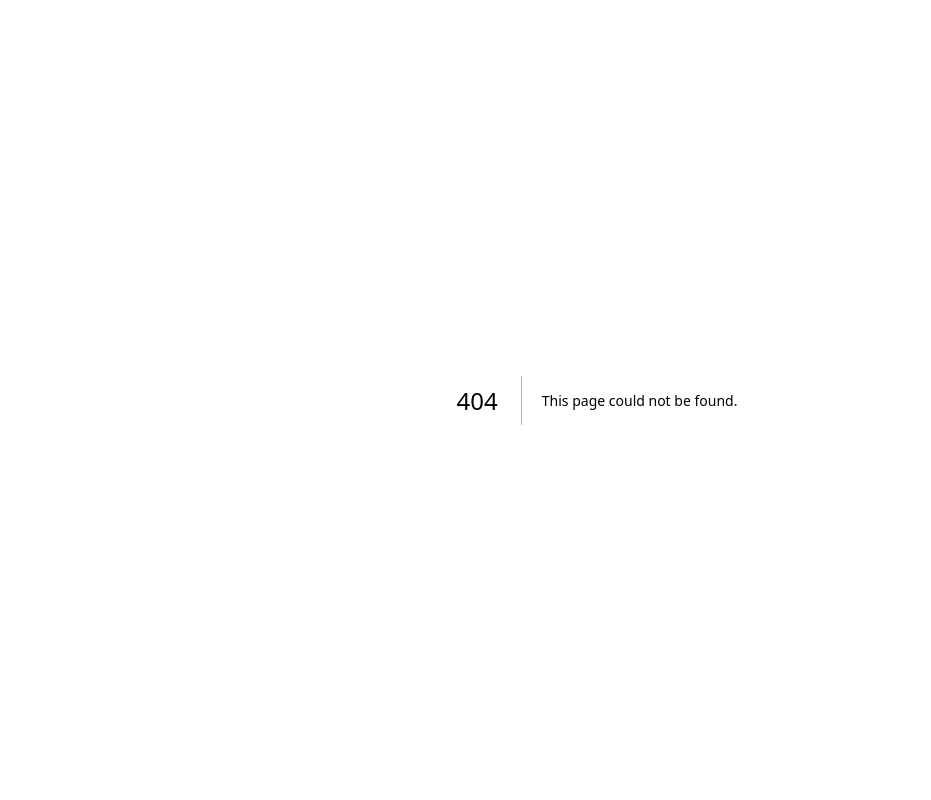
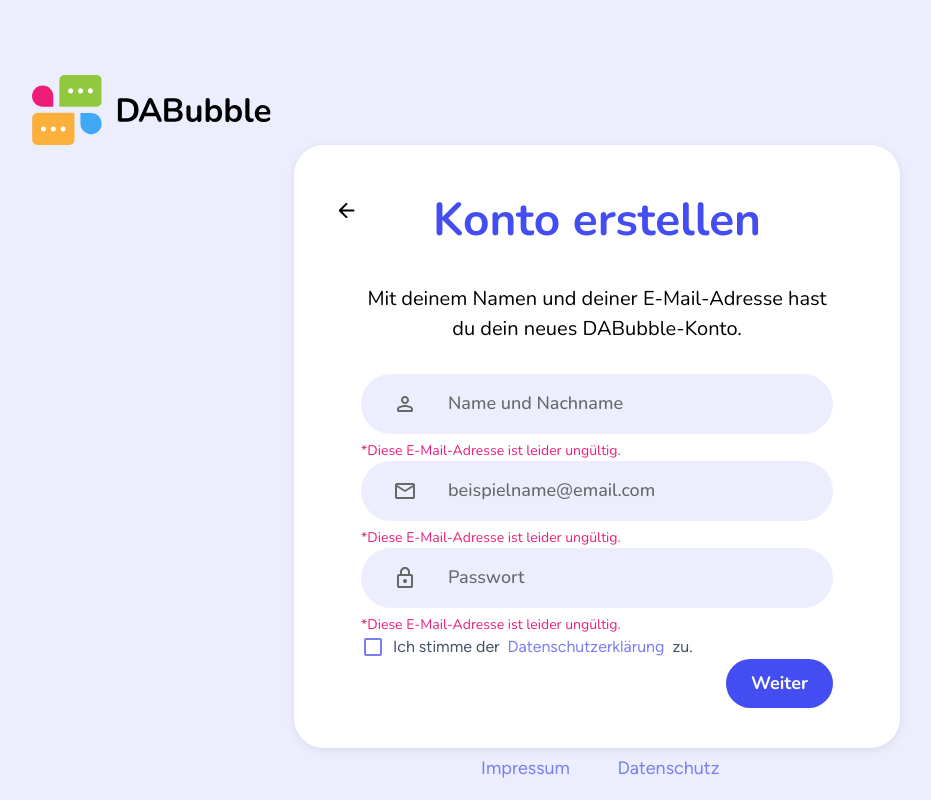
Before and after one commit to VitalijSch/dabubble-frontend, a Next.js app: page /sign-in in a window 1280 px wide. Before the commit this address had no page. Shown: the whole page, without its empty margins (43-974 px from the left). Built offline with nearby package versions, Linux system fonts and the light colour scheme.

Commit message:
Create SignIn component and add HTML and style for it

```diff
--- /dev/null
+++ b/src/app/(auth)/sign-in/page.tsx
@@ -0,0 +1,49 @@
+import SignInCheckbox from "@/components/auth/sign-in/SignInCheckbox";
+import EmailIcon from "@/components/icons/EmailIcon";
+import LockIcon from "@/components/icons/LookIcon";
+import PersonIcon from "@/components/icons/PersonIcon";
+import BackButton from "@/components/ui/BackButton";
+import BackgroundButton from "@/components/ui/BackgroundButton";
+import FormInput from "@/components/ui/FormInput";
+
+export default function SignInPage() {
+  return (
+    <div className="max-w-[606px] max-h-[669px] w-full h-full flex flex-col gap-[30px] items-center py-[40px] px-[67px] bg-[#FFFFFF] rounded-[30px] shadow-[0px_2px_10px_0px_#00000014] relative">
+      <BackButton className="absolute top-[45px] left-[32px]" />
+      <h1 className="text-[46px] text-[#444DF2] font-[700]">Konto erstellen</h1>
+      <p className="text-[20px] text-center">
+        Mit deinem Namen und deiner E-Mail-Adresse hast du dein neues
+        DABubble-Konto.
+      </p>
+      <form className="w-full h-full flex flex-col justify-between">
+        <FormInput
+          placeholder="Name und Nachname"
+          type="text"
+          name="name"
+          id="name"
+          Icon={PersonIcon}
+        />
+        <FormInput
+          placeholder="beispielname@email.com"
+          type="email"
+          name="email"
+          id="email"
+          Icon={EmailIcon}
+        />
+        <FormInput
+          placeholder="Passwort"
+          type="password"
+          name="password"
+          id="password"
+          Icon={LockIcon}
+        />
+        <div>
+          <SignInCheckbox />
+        </div>
+        <div className="self-end flex justify-center items-center gap-[30px]">
+          <BackgroundButton type="button" name="Weiter" />
+        </div>
+      </form>
+    </div>
+  );
+}
--- a/src/components/auth/AuthHeader.tsx
+++ b/src/components/auth/AuthHeader.tsx
@@ -1,7 +1,12 @@
+"use client";
+
 import Image from "next/image";
 import LinkButton from "../ui/LinkButton";
+import { usePathname } from "next/navigation";
 
 export default function AuthHeader() {
+  const pathname = usePathname();
+
   return (
     <div className="max-h-[70px] w-full h-full flex justify-between items-center">
       <Image
@@ -11,10 +16,12 @@ export default function AuthHeader() {
         width={242.11}
         height={70}
       />
-      <div className="flex flex-col justify-between items-end">
-        <span className="text-[18px] text-[#000000]">Neu bei DABubble?</span>
-        <LinkButton name="Konto erstellen" link="/sign-up" />
-      </div>
+      {pathname.includes("/login") && (
+        <div className="flex flex-col justify-between items-end">
+          <span className="text-[18px] text-[#000000]">Neu bei DABubble?</span>
+          <LinkButton name="Konto erstellen" link="/sign-in" />
+        </div>
+      )}
     </div>
   );
 }
--- /dev/null
+++ b/src/components/auth/sign-in/SignInCheckbox.tsx
@@ -0,0 +1,40 @@
+"use client";
+
+import CheckedIcon from "@/components/icons/CheckedIcon";
+import CheckIcon from "@/components/icons/CheckIcon";
+import Link from "next/link";
+import { useState } from "react";
+
+export default function SignInCheckbox() {
+  const [isChecked, setIsChecked] = useState<boolean>(false);
+
+  return (
+    <div className="flex items-center gap-[8px]">
+      {isChecked ? (
+        <div
+          onClick={() => setIsChecked(false)}
+          className="group w-fit rounded-full cursor-pointer hover:bg-[#ECEEFE] transition-colors duration-300 ease-in-out"
+        >
+          <CheckedIcon className="text-[#797EF3] group-hover:text-[#444DF2] transition-colors duration-300 ease-in-out" />
+        </div>
+      ) : (
+        <div
+          onClick={() => setIsChecked(true)}
+          className="group w-fit rounded-full cursor-pointer hover:bg-[#ECEEFE] transition-colors duration-300 ease-in-out"
+        >
+          <CheckIcon className="text-[#797EF3] group-hover:text-[#444DF2] transition-colors duration-300 ease-in-out" />
+        </div>
+      )}
+      <p className="text-[#42526E] figtree">
+        Ich stimme der{" "}
+        <Link
+          href="/privacy-policy"
+          className="py-[5px] px-[4px] text-[#797EF3] rounded-[30px] hover:text-[#444DF2] hover:bg-[#ECEEFE] transition-colors duration-300 ease-in-out"
+        >
+          Datenschutzerklärung
+        </Link>{" "}
+        zu.
+      </p>
+    </div>
+  );
+}
--- /dev/null
+++ b/src/components/icons/CheckIcon.tsx
@@ -0,0 +1,21 @@
+interface CheckIconProps {
+  className: string;
+}
+
+export default function CheckIcon({ className }: CheckIconProps) {
+  return (
+    <svg
+      className={className}
+      width="24"
+      height="24"
+      viewBox="0 0 24 24"
+      fill="none"
+      xmlns="http://www.w3.org/2000/svg"
+    >
+      <path
+        d="M5 21C4.45 21 3.97917 20.8042 3.5875 20.4125C3.19583 20.0208 3 19.55 3 19V5C3 4.45 3.19583 3.97917 3.5875 3.5875C3.97917 3.19583 4.45 3 5 3H19C19.55 3 20.0208 3.19583 20.4125 3.5875C20.8042 3.97917 21 4.45 21 5V19C21 19.55 20.8042 20.0208 20.4125 20.4125C20.0208 20.8042 19.55 21 19 21H5ZM5 19H19V5H5V19Z"
+        fill="currentColor"
+      />
+    </svg>
+  );
+}
--- /dev/null
+++ b/src/components/icons/CheckedIcon.tsx
@@ -0,0 +1,21 @@
+interface CheckedIconProps {
+  className: string;
+}
+
+export default function CheckedIcon({ className }: CheckedIconProps) {
+  return (
+    <svg
+      className={className}
+      width="24"
+      height="24"
+      viewBox="0 0 24 24"
+      fill="none"
+      xmlns="http://www.w3.org/2000/svg"
+    >
+      <path
+        d="M10.6 13.4L8.45 11.25C8.26667 11.0667 8.03333 10.975 7.75 10.975C7.46667 10.975 7.23333 11.0667 7.05 11.25C6.86667 11.4333 6.775 11.6667 6.775 11.95C6.775 12.2333 6.86667 12.4667 7.05 12.65L9.9 15.5C10.1 15.7 10.3333 15.8 10.6 15.8C10.8667 15.8 11.1 15.7 11.3 15.5L16.95 9.85C17.1333 9.66667 17.225 9.43333 17.225 9.15C17.225 8.86667 17.1333 8.63333 16.95 8.45C16.7667 8.26667 16.5333 8.175 16.25 8.175C15.9667 8.175 15.7333 8.26667 15.55 8.45L10.6 13.4ZM5 21C4.45 21 3.97917 20.8042 3.5875 20.4125C3.19583 20.0208 3 19.55 3 19V5C3 4.45 3.19583 3.97917 3.5875 3.5875C3.97917 3.19583 4.45 3 5 3H19C19.55 3 20.0208 3.19583 20.4125 3.5875C20.8042 3.97917 21 4.45 21 5V19C21 19.55 20.8042 20.0208 20.4125 20.4125C20.0208 20.8042 19.55 21 19 21H5ZM5 19H19V5H5V19Z"
+        fill="currentColor"
+      />
+    </svg>
+  );
+}
--- /dev/null
+++ b/src/components/icons/PersonIcon.tsx
@@ -0,0 +1,21 @@
+interface PersonIconProps {
+  className: string;
+}
+
+export default function PersonIcon({ className }: PersonIconProps) {
+  return (
+    <svg
+      className={className}
+      width="24"
+      height="24"
+      viewBox="0 0 24 24"
+      fill="none"
+      xmlns="http://www.w3.org/2000/svg"
+    >
+      <path
+        d="M12 12C10.9 12 9.95833 11.6083 9.175 10.825C8.39167 10.0417 8 9.1 8 8C8 6.9 8.39167 5.95833 9.175 5.175C9.95833 4.39167 10.9 4 12 4C13.1 4 14.0417 4.39167 14.825 5.175C15.6083 5.95833 16 6.9 16 8C16 9.1 15.6083 10.0417 14.825 10.825C14.0417 11.6083 13.1 12 12 12ZM18 20H6C5.45 20 4.97933 19.8043 4.588 19.413C4.196 19.021 4 18.55 4 18V17.2C4 16.6333 4.146 16.1123 4.438 15.637C4.72933 15.1623 5.11667 14.8 5.6 14.55C6.63333 14.0333 7.68333 13.6457 8.75 13.387C9.81667 13.129 10.9 13 12 13C13.1 13 14.1833 13.129 15.25 13.387C16.3167 13.6457 17.3667 14.0333 18.4 14.55C18.8833 14.8 19.2707 15.1623 19.562 15.637C19.854 16.1123 20 16.6333 20 17.2V18C20 18.55 19.8043 19.021 19.413 19.413C19.021 19.8043 18.55 20 18 20ZM6 18H18V17.2C18 17.0167 17.9543 16.85 17.863 16.7C17.771 16.55 17.65 16.4333 17.5 16.35C16.6 15.9 15.6917 15.5623 14.775 15.337C13.8583 15.1123 12.9333 15 12 15C11.0667 15 10.1417 15.1123 9.225 15.337C8.30833 15.5623 7.4 15.9 6.5 16.35C6.35 16.4333 6.22933 16.55 6.138 16.7C6.046 16.85 6 17.0167 6 17.2V18ZM12 10C12.55 10 13.021 9.804 13.413 9.412C13.8043 9.02067 14 8.55 14 8C14 7.45 13.8043 6.97933 13.413 6.588C13.021 6.196 12.55 6 12 6C11.45 6 10.9793 6.196 10.588 6.588C10.196 6.97933 10 7.45 10 8C10 8.55 10.196 9.02067 10.588 9.412C10.9793 9.804 11.45 10 12 10Z"
+        fill="currentColor"
+      />
+    </svg>
+  );
+}
--- /dev/null
+++ b/src/components/ui/BackButton.tsx
@@ -0,0 +1,32 @@
+"use client";
+
+import { useRouter } from "next/navigation";
+
+interface BackButtonProps {
+  className: string;
+}
+
+export default function BackButton({ className }: BackButtonProps) {
+  const router = useRouter();
+
+  return (
+    <div
+      onClick={() => router.back()}
+      className={`group rounded-full cursor-pointer hover:bg-[#ECEEFE] transition-colors duration-300 ease-in-out ${className}`}
+    >
+      <svg
+        width="41"
+        height="41"
+        viewBox="0 0 41 41"
+        fill="none"
+        xmlns="http://www.w3.org/2000/svg"
+      >
+        <path
+          className="group-hover:text-[#535AF1] transition-colors duration-300 ease-in-out"
+          d="M19.7412 27.8001L13.1412 21.2001C13.0412 21.1001 12.9702 20.9917 12.9282 20.8751C12.8869 20.7584 12.8662 20.6334 12.8662 20.5001C12.8662 20.3667 12.8869 20.2417 12.9282 20.1251C12.9702 20.0084 13.0412 19.9001 13.1412 19.8001L19.7412 13.2001C19.9245 13.0167 20.1535 12.9207 20.4282 12.9121C20.7035 12.9041 20.9412 13.0001 21.1412 13.2001C21.3412 13.3834 21.4455 13.6124 21.4542 13.8871C21.4622 14.1624 21.3662 14.4001 21.1662 14.6001L16.2662 19.5001H27.4412C27.7245 19.5001 27.9622 19.5957 28.1542 19.7871C28.3455 19.9791 28.4412 20.2167 28.4412 20.5001C28.4412 20.7834 28.3455 21.0207 28.1542 21.2121C27.9622 21.4041 27.7245 21.5001 27.4412 21.5001H16.2662L21.1662 26.4001C21.3495 26.5834 21.4455 26.8167 21.4542 27.1001C21.4622 27.3834 21.3662 27.6167 21.1662 27.8001C20.9829 28.0001 20.7495 28.1001 20.4662 28.1001C20.1829 28.1001 19.9412 28.0001 19.7412 27.8001Z"
+          fill="currentColor"
+        />
+      </svg>
+    </div>
+  );
+}
--- a/src/components/ui/FormInput.tsx
+++ b/src/components/ui/FormInput.tsx
@@ -23,7 +23,7 @@ export default function FormInput({
           name={name}
           id={id}
         />
-        <Icon className="absolute top-1/2 left-[32px] -translate-y-1/2 text-[#686868] peer-focus:text-[#000000] transition-colors duration-300" />
+        <Icon className="absolute top-1/2 left-[32px] -translate-y-1/2 text-[#686868] peer-focus:text-[#000000] transition-colors duration-300 ease-in-out" />
       </div>
       <span className="text-[14px] text-[#ED1E79]">
         *Diese E-Mail-Adresse ist leider ungültig.
```
